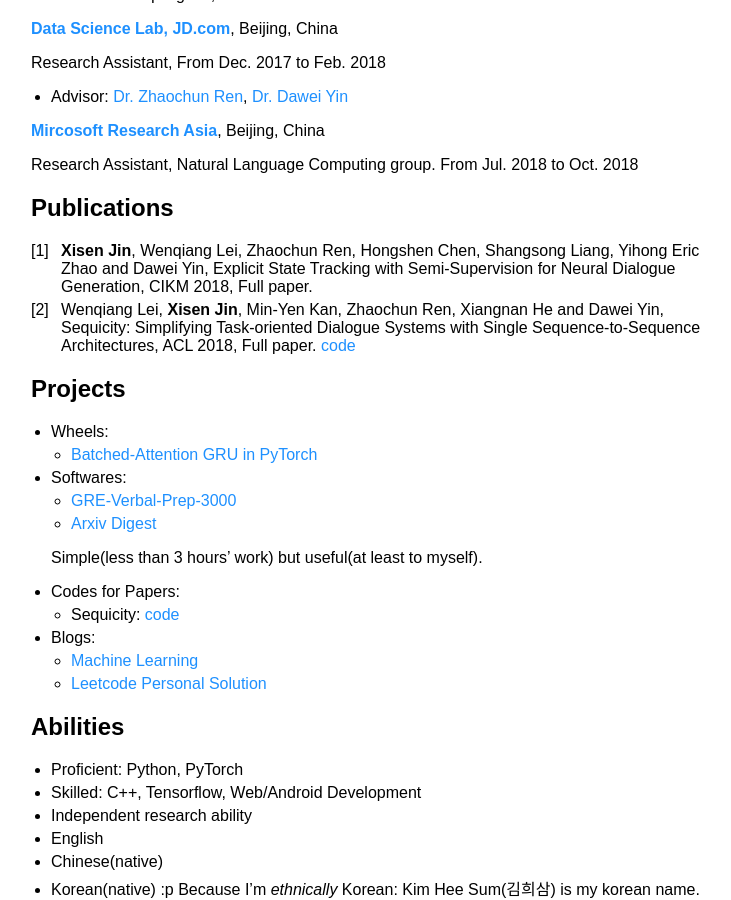
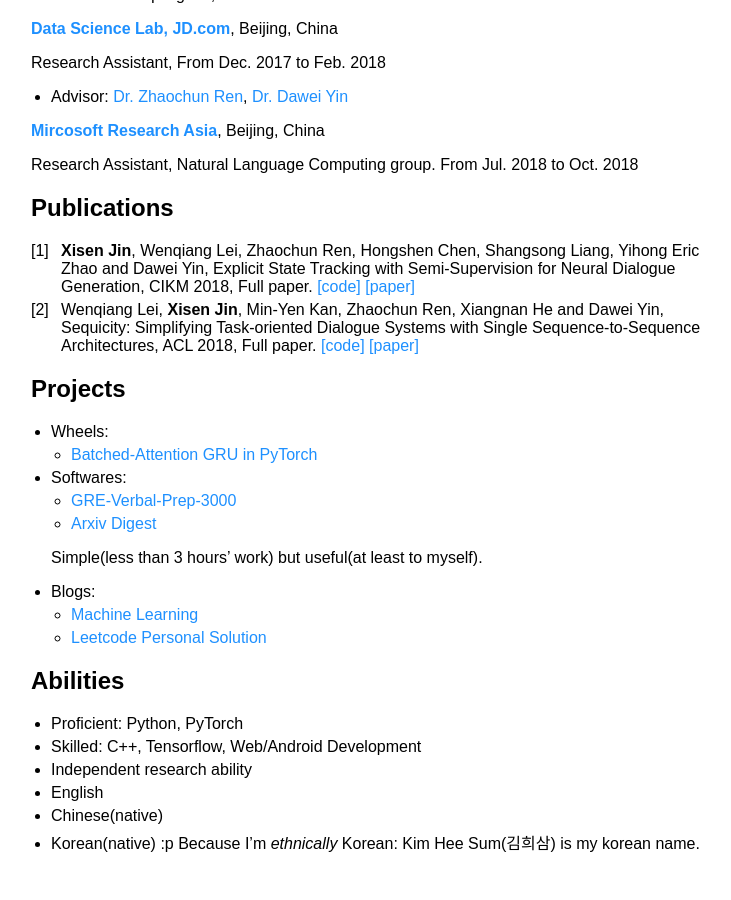
Before and after one commit to AuCson/aucson.github.io, a Jekyll site: the page built from index.md, in a window 1280 px wide and 900 px high, scrolled down 985 px. Shown: the whole window, without its empty margins (259-990 px from the left). Built offline with Jekyll 4.4.1, drawn with Linux system fonts in a browser that asks for light colours; our own code applies the rules of GitHub Pages for plain Markdown files; after the commit the page ends 1839 px from its top, so only the background shows below that.

Commit message:
Update index.md

```diff
--- a/index.md
+++ b/index.md
@@ -49,8 +49,8 @@
 
 ## Publications
 
-1. **Xisen Jin**, Wenqiang Lei, Zhaochun Ren, Hongshen Chen, Shangsong Liang, Yihong Eric Zhao and Dawei Yin, Explicit State Tracking with Semi-Supervision for Neural Dialogue Generation, CIKM 2018, Full paper.
-2. Wenqiang Lei, **Xisen Jin**, Min-Yen Kan, Zhaochun Ren, Xiangnan He and Dawei Yin, Sequicity: Simplifying Task-oriented Dialogue Systems with Single Sequence-to-Sequence Architectures, ACL 2018, Full paper. [code](https://github.com/WING-NUS/sequicity)
+1. **Xisen Jin**, Wenqiang Lei, Zhaochun Ren, Hongshen Chen, Shangsong Liang, Yihong Eric Zhao and Dawei Yin, Explicit State Tracking with Semi-Supervision for Neural Dialogue Generation, CIKM 2018, Full paper. [[code]](https://github.com/AuCson/SEDST) [[paper]](https://arxiv.org/pdf/1808.10596.pdf)
+2. Wenqiang Lei, **Xisen Jin**, Min-Yen Kan, Zhaochun Ren, Xiangnan He and Dawei Yin, Sequicity: Simplifying Task-oriented Dialogue Systems with Single Sequence-to-Sequence Architectures, ACL 2018, Full paper. [[code]](https://github.com/WING-NUS/sequicity) [[paper]](http://www.aclweb.org/anthology/P18-1133)
 
 ## Projects
 - Wheels:
@@ -61,9 +61,6 @@
     - [Arxiv Digest](https://aucson.github.io/arxiv_digest.html)
 
     Simple(less than 3 hours' work) but useful(at least to myself).
-
-- Codes for Papers:
-    - Sequicity: [code](https://github.com/WING-NUS/sequicity)
 
 - Blogs:
     - [Machine Learning](https://aucson.github.io/ml-techblog/)
```
